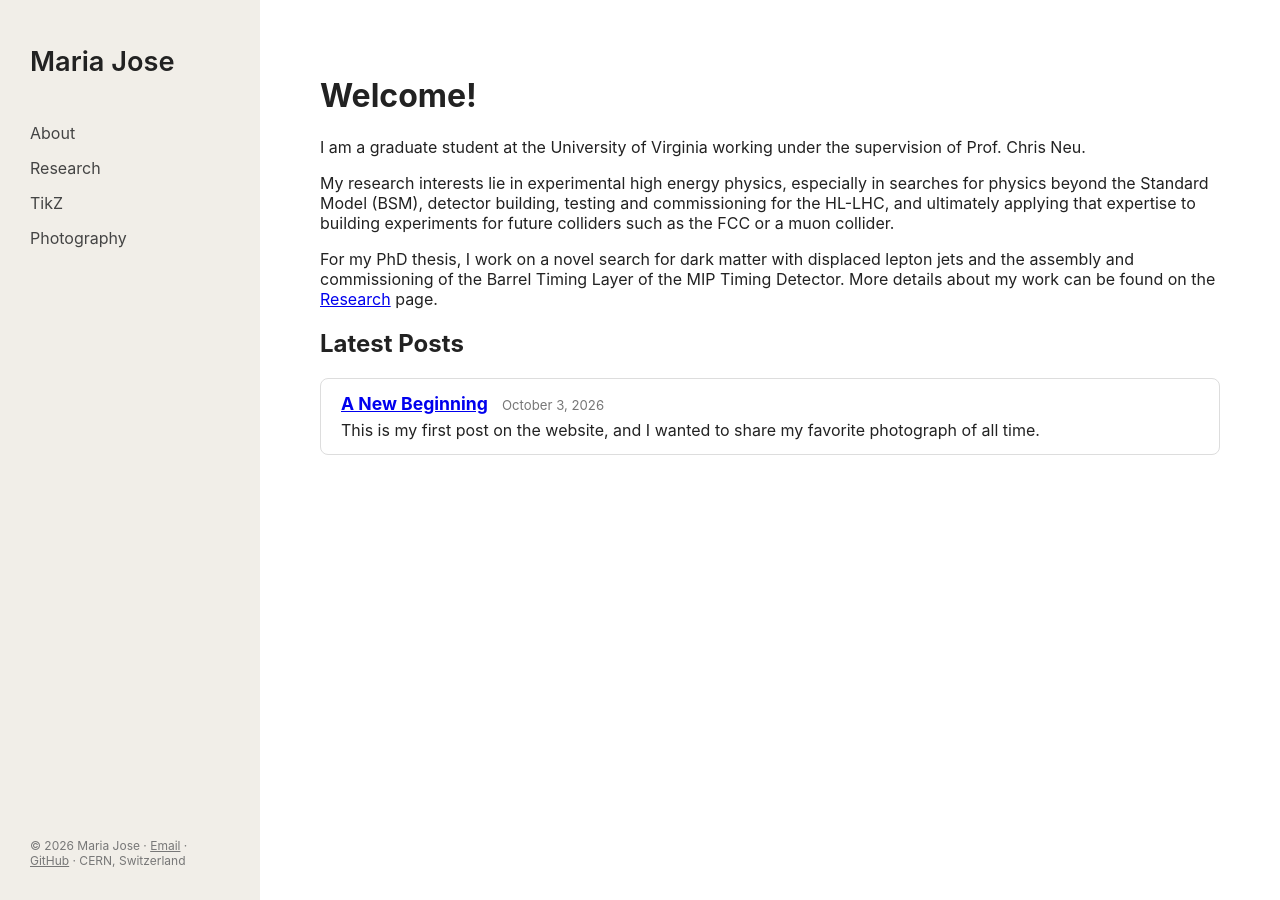
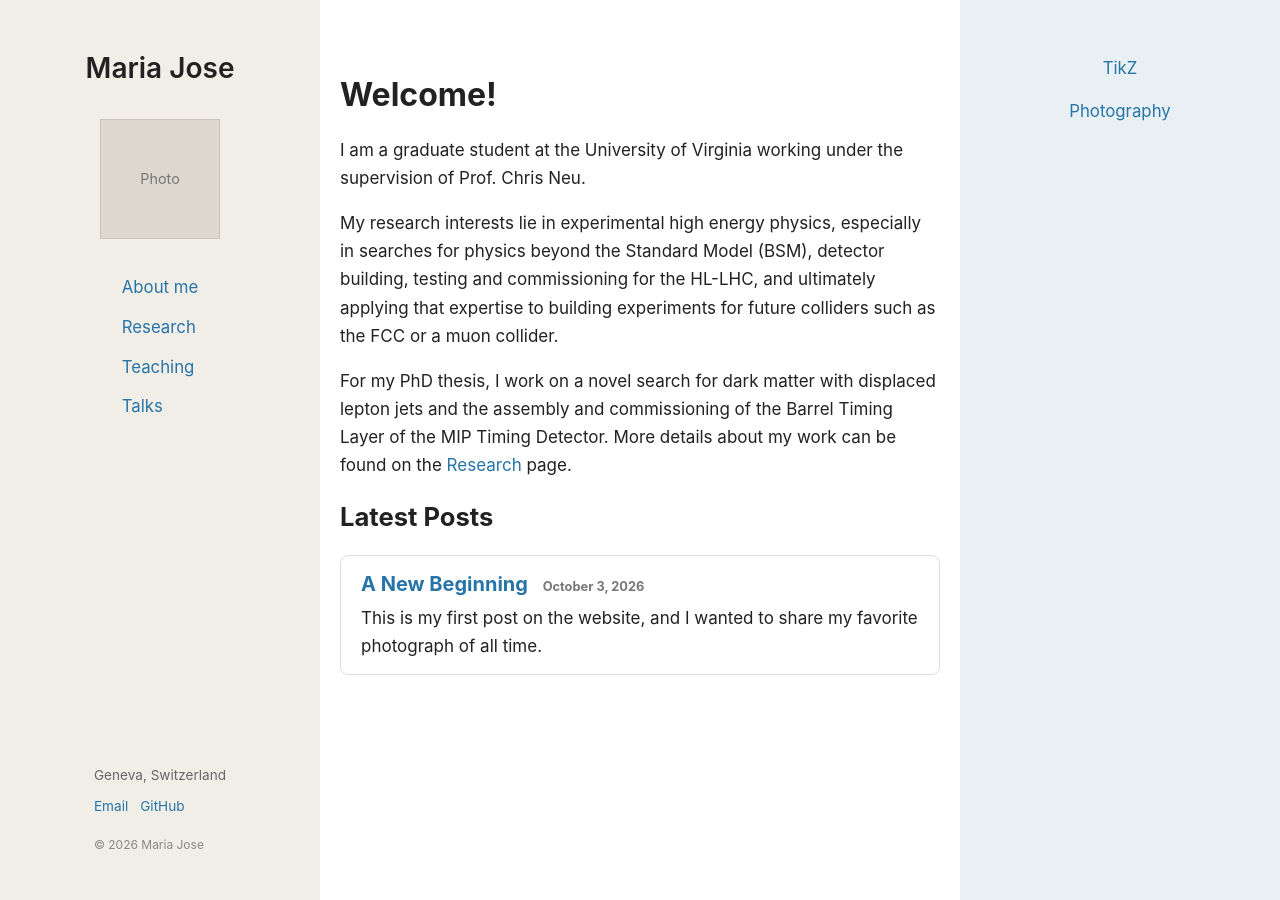
Before and after one commit to mariajose2398/mariajose2398.github.io, a Jekyll site: the page built from docs/index.md, in a window 1280 px wide. Built offline with Jekyll 4.4.1, drawn with Linux system fonts in a browser that asks for light colours.

Commit message:
added more structure to side bars

```diff
--- a/docs/_layouts/default.html
+++ b/docs/_layouts/default.html
@@ -1,5 +1,6 @@
 <!DOCTYPE html>
 <html lang="en">
+
 <head>
     <meta charset="UTF-8">
     <meta name="viewport" content="width=device-width, initial-scale=1.0">
@@ -16,7 +17,11 @@
 
 <div class="site">
 
-    <header>
+    <!-- =========================
+         Left sidebar
+         ========================= -->
+
+    <header class="left-sidebar">
 
         <div class="site-title">
             <a href="{{ '/' | relative_url }}">
@@ -24,30 +29,90 @@
             </a>
         </div>
 
-        <nav>
-            <a href="{{ '/aboutme/' | relative_url }}">About</a>
-            <a href="{{ '/research/' | relative_url }}">Research</a>
-            <a href="{{ '/tikz/' | relative_url }}">TikZ</a>
-            <a href="{{ '/photography/' | relative_url }}">Photography</a>
+        <!-- Profile photo -->
+        <div class="profile-photo">
+            <span>Photo</span>
+        </div>
+
+        <!-- Main navigation -->
+        <nav class="main-nav">
+
+            <a href="{{ '/aboutme/' | relative_url }}">
+                About me
+            </a>
+
+            <a href="{{ '/research/' | relative_url }}">
+                Research
+            </a>
+
+            <a href="{{ '/teaching/' | relative_url }}">
+                Teaching
+            </a>
+
+            <a href="{{ '/talks/' | relative_url }}">
+                Talks
+            </a>
+
         </nav>
+
+        <!-- Bottom information -->
+        <div class="sidebar-bottom">
+
+            <div class="location">
+                Geneva, Switzerland
+            </div>
+
+            <div class="contact-links">
+
+                <a href="mailto:maria.jose@cern.ch">
+                    Email
+                </a>
+
+                <a href="https://github.com/mariajose2398">
+                    GitHub
+                </a>
+
+            </div>
+
+            <div class="copyright">
+                © {{ site.time | date: "%Y" }} Maria Jose
+            </div>
+
+        </div>
 
     </header>
 
+
+    <!-- =========================
+         Main content
+         ========================= -->
+
     <main>
+
         {{ content }}
+
     </main>
 
-    <footer>
-        <p>
-            © {{ site.time | date: "%Y" }} Maria Jose
-            ·
-            <a href="mailto:maria.jose@cern.ch">Email</a>
-            ·
-            <a href="https://github.com/mariajose2398">GitHub</a>
-            ·
-            CERN, Switzerland
-        </p>
-    </footer>
+
+    <!-- =========================
+         Right sidebar
+         ========================= -->
+
+    <aside class="right-sidebar">
+
+        <nav class="creative-nav">
+
+            <a href="{{ '/tikz/' | relative_url }}">
+                TikZ
+            </a>
+
+            <a href="{{ '/photography/' | relative_url }}">
+                Photography
+            </a>
+
+        </nav>
+
+    </aside>
 
 </div>
 
--- a/docs/assets/css/style.css
+++ b/docs/assets/css/style.css
@@ -1,3 +1,7 @@
+/* =========================
+   Base
+   ========================= */
+
 html,
 body {
     margin: 0;
@@ -5,116 +9,387 @@ body {
 }
 
 body {
-    font-family: -apple-system, BlinkMacSystemFont, "Segoe UI", sans-serif;
+    font-family: -apple-system, BlinkMacSystemFont, "Segoe UI",
+                 Helvetica, Arial, sans-serif;
+
     color: #222;
     background: #ffffff;
+
+    font-size: 17px;
+    line-height: 1.65;
 }
 
-.site {
-    min-height: 100vh;
+
+/* =========================
+   Links
+   ========================= */
+
+a {
+    color: #2674a8;
+    text-decoration: none;
 }
 
-/* Left sidebar */
-
-header {
-    position: fixed;
-    left: 0;
-    top: 0;
-
-    width: 260px;
-    height: 100vh;
-
-    padding: 45px 30px;
-    box-sizing: border-box;
-
-    background: #f1eee8;
+a:hover {
+    color: #174f75;
 }
 
-/* Name */
+
+
+
+/* =========================
+   Name
+   ========================= */
 
 .site-title {
-    margin-bottom: 45px;
+    margin-bottom: 28px;
 }
 
 .site-title a {
     color: #222;
+
+    font-size: 1.75rem;
+    font-weight: 600;
+
     text-decoration: none;
-
-    font-size: 1.7rem;
-    font-weight: 600;
 }
 
-/* Navigation */
 
-nav {
+/* =========================
+   Profile photo
+   ========================= */
+.profile-photo {
+    width: 120px;
+    height: 120px;
+
+    margin-bottom: 35px;
+
+    background: #ddd8cf;
+
+    border: 1px solid #c9c3b9;
+
+    display: flex;
+    align-items: center;
+    justify-content: center;
+
+    box-sizing: border-box;
+}
+
+.profile-photo span {
+    color: #777;
+    font-size: 0.9rem;
+}
+
+
+/* =========================
+   Main navigation
+   ========================= */
+
+.main-nav {
     display: flex;
     flex-direction: column;
+
+    gap: 12px;
+}
+
+.main-nav a {
+    color: #2674a8;
+
+    font-size: 1.05rem;
+
+    text-decoration: none;
+}
+
+.main-nav a:hover {
+    color: #174f75;
+}
+
+
+/* =========================
+   Bottom sidebar section
+   ========================= */
+
+.sidebar-bottom {
+    margin-top: auto;
+
+    font-size: 0.85rem;
+    color: #666;
+}
+
+.location {
+    margin-bottom: 8px;
+}
+
+.contact-links {
+    display: flex;
+    gap: 12px;
+}
+
+.contact-links a {
+    color: #2674a8;
+}
+
+.copyright {
+    margin-top: 18px;
+
+    font-size: 0.75rem;
+    color: #888;
+}
+
+
+
+
+
+
+/* Creative navigation */
+
+.creative-nav {
+    display: flex;
+    flex-direction: column;
+
     gap: 15px;
 }
 
-nav a {
-    color: #444;
+.creative-nav a {
+    color: #2674a8;
+
+    font-size: 1.05rem;
+
     text-decoration: none;
-    font-size: 1rem;
 }
 
-nav a:hover {
-    color: #000;
+.creative-nav a:hover {
+    color: #174f75;
 }
 
 
-/* Main content */
+/* =========================
+   Headings
+   ========================= */
 
-main {
-    margin-left: 260px;
-    padding: 55px 60px;
-    max-width: 900px;
+h1 {
+    font-size: 2rem;
+    line-height: 1.2;
+}
+
+h2 {
+    font-size: 1.6rem;
+    line-height: 1.3;
+}
+
+h3 {
+    font-size: 1.25rem;
+    line-height: 1.4;
 }
 
 
-/* Footer */
+/* =========================
+   Post boxes
+   ========================= */
 
-footer {
-    position: fixed;
-    left: 0;
-    bottom: 0;
+.post-box {
+    width: 100%;
+    border: 1px solid #ddd;
 
-    width: 220px;
-    padding: 20px 30px;
+    border-radius: 8px;
+
+    padding: 14px 20px;
+
+    margin-bottom: 14px;
+
+    background: #fff;
     box-sizing: border-box;
-
-    font-size: 0.75rem;
-    color: #777;
-}
-
-footer a {
-    color: inherit;
-}
-.post-box {
-    border: 1px solid #ddd;
-    border-radius: 8px;
-    padding: 14px 20px;
-    margin-bottom: 14px;
-    background: #fff;
 }
 
 .post-box h3 {
     margin: 0 0 6px 0;
-    font-size: 1.1em;
 }
 
 .post-box h3 a {
-    color: #2674a8
+    color: #2674a8;
+
     text-decoration: none;
 }
 
-.post-date {
-    font-size: 0.75em;
-    font-weight: normal;
-    color: #777;
-    margin-left: 10px;
+.post-box h3 a:hover {
+    color: #174f75;
 }
 
 .post-box p {
     margin: 0;
 }
+
+.post-date {
+    font-size: 0.8rem;
+
+    color: #777;
+
+    margin-left: 10px;
+}
+
+
+/* =========================
+   Images in main content
+   ========================= */
+
+main img {
+    max-width: 100%;
+    height: auto;
+}
+
+
+/* =========================
+   Mobile
+   ========================= */
+
+@media (max-width: 800px) {
+
+    .left-sidebar {
+        position: relative;
+
+        width: 100%;
+        height: auto;
+
+        padding: 30px 25px;
+    }
+
+    .profile-photo {
+        width: 100px;
+        height: 100px;
+
+        margin-bottom: 25px;
+    }
+
+    .main-nav {
+        flex-direction: row;
+        flex-wrap: wrap;
+
+        gap: 12px 20px;
+    }
+
+    .sidebar-bottom {
+        margin-top: 30px;
+    }
+
+
+    main {
+        margin-left: 240;
+        margin-right:180;
+
+        max-width: none;
+
+        padding: 55px 20px;
+    }
+
+
+    .right-sidebar {
+        position: relative;
+
+        width: 100%;
+        height: auto;
+
+        padding: 20px 25px;
+
+        border-top: 1px solid #eee;
+    }
+
+    .creative-nav {
+        flex-direction: row;
+        gap: 20px;
+    }
+}
+/* =========================
+   Overall layout
+   ========================= */
+
+.site {
+    min-height: 100vh;
+
+    display: grid;
+    grid-template-columns: 25% 50% 25%;
+}
+
+
+/* =========================
+   Left sidebar
+   ========================= */
+
+.left-sidebar {
+    position: fixed;
+
+    top: 0;
+    left: 0;
+
+    width: 25%;
+    height: 100vh;
+
+    padding: 45px 30px;
+
+    box-sizing: border-box;
+
+    background: #f1eee8;
+
+    display: flex;
+    flex-direction: column;
+    align-items:center
+}
+
+
+/* =========================
+   Main content
+   ========================= */
+
+main {
+    grid-column: 2;
+
+    width: 100%;
+    max-width: none;
+
+    padding: 55px 20px;
+
+    box-sizing: border-box;
+}
+
+/* =========================
+   Right sidebar
+   ========================= */
+
+.right-sidebar {
+    position: fixed;
+
+    top: 0;
+    right: 0;
+
+    width: 25%;
+    height: 100vh;
+
+    padding: 55px 30px;
+
+    box-sizing: border-box;
+
+    background: #e9f0f4;
+
+    display: flex;
+    justify-content: center;
+    align-items: flex-start;
+}
+
+.creative-nav {
+    display: flex;
+    flex-direction: column;
+
+    align-items: center;
+
+    gap: 15px;
+
+    width: 100%;
+}
+
+.creative-nav a {
+    color: #2674a8;
+
+    font-size: 1.05rem;
+
+    text-decoration: none;
+
+    text-align: center;
+}
```
